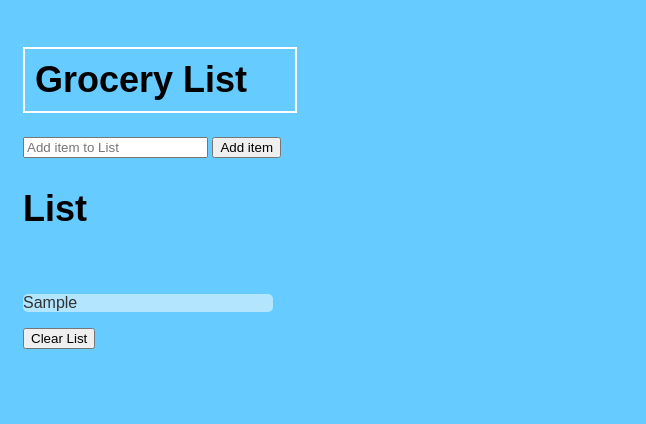
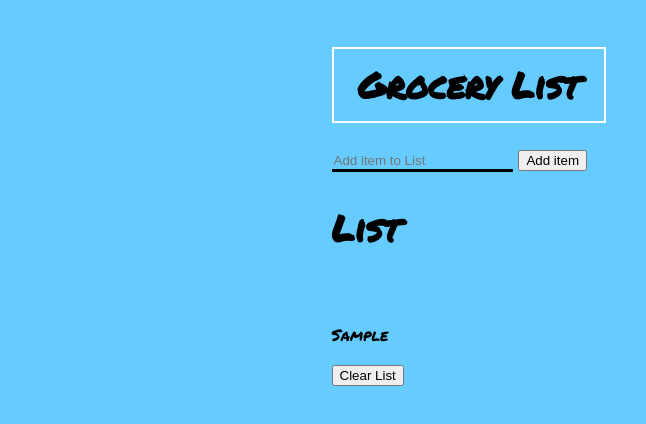
Before and after one commit to dol7/Grocery-List, a plain HTML site: page index.html in a window 1280 px wide. Both pictures are taken after typing "Sample" into the empty fields and a click on the button "Add item". Shown: the whole page, without its empty margins (0-646 px from the left). Drawn offline with Linux system fonts and the light colour scheme; a web font is replaced by a local one.

Commit message:
Add files via upload

```diff
--- a/index.html
+++ b/index.html
@@ -3,7 +3,8 @@
 <head>
     <meta charset="UTF-8">
     <meta name="viewport" content="width=device-width, initial-scale=1.0">
-    <link rel="stylesheet"  href="https://fonts.googleapis.com/css?family=Khula">
+    <!--<link href="https://fonts.googleapis.com/css2?family=Permanent+Marker" rel="stylesheet">-->
+    <link rel="stylesheet" href="https://fonts.googleapis.com/css2?family=Permanent+Marker">
     <link rel="stylesheet" href="style.css">
     <title>Grocery app</title>
 </head>
@@ -13,12 +14,16 @@
     <h1 id="title">Grocery List</h1>
 
     <form>
+        <!--<svg width="2em" height="2em" viewBox="0 0 16 16" class="bi bi-pencil-square" fill="currentColor" xmlns="http://www.w3.org/2000/svg">
+            <path d="M15.502 1.94a.5.5 0 0 1 0 .706L14.459 3.69l-2-2L13.502.646a.5.5 0 0 1 .707 0l1.293 1.293zm-1.75 2.456l-2-2L4.939 9.21a.5.5 0 0 0-.121.196l-.805 2.414a.25.25 0 0 0 .316.316l2.414-.805a.5.5 0 0 0 .196-.12l6.813-6.814z"/>
+            <path fill-rule="evenodd" d="M1 13.5A1.5 1.5 0 0 0 2.5 15h11a1.5 1.5 0 0 0 1.5-1.5v-6a.5.5 0 0 0-1 0v6a.5.5 0 0 1-.5.5h-11a.5.5 0 0 1-.5-.5v-11a.5.5 0 0 1 .5-.5H9a.5.5 0 0 0 0-1H2.5A1.5 1.5 0 0 0 1 2.5v11z"/>
+          </svg>-->
         <input type="text" id="item" placeholder="Add item to List" required>
         <button id="add-list">Add item</button>
     </form>
 
 <h2 id="Grocery-List">List</h2> <br>
-<ul>
+<ul id="wholelist">
 
 
 </ul>
--- a/script.js
+++ b/script.js
@@ -2,9 +2,12 @@ var formField = document.querySelector('form');
 var groceryItem = document.querySelector('ul');
 var buttonClearAll = document.querySelector('#clear-list');
 var inputGroceryItem =document.getElementById('item');
+var myNodeList = document.getElementsByTagName('li');
+
+
 
 //var itemsArray = [];
-var itemsArray = localStorage.getItem('groceryItems') ? JSON.parse(localStorage.getItem('groceryItems')) :[];
+var itemsArray = localStorage.getItem('groceryItems')?JSON.parse(localStorage.getItem('groceryItems')):[];
 
 localStorage.setItem('groceryItems',JSON.stringify(itemsArray));
 
@@ -14,11 +17,14 @@ var storage = JSON.parse(localStorage.getItem('groceryItems'));
 formField.addEventListener('submit', function(e) {
     e.preventDefault();
 
+//console.log("from form"+inputGroceryItem.value);
+
     itemsArray.push(inputGroceryItem.value);
     localStorage.setItem('groceryItems',JSON.stringify(itemsArray));
 
     addGroceryList(inputGroceryItem.value);
     inputGroceryItem.value='';
+
 
 });
 
@@ -26,6 +32,9 @@ formField.addEventListener('submit', function(e) {
 var addGroceryList = function(text) {
 
     var addToList = document.createElement('li');
+    var children = groceryItem.children.length+1;
+    //addToList.setAttribute('class','checked'/*+children*/);
+
     addToList.textContent=text;
     groceryItem.appendChild(addToList);
 
@@ -36,6 +45,7 @@ for (var i=0; i< storage.length; i++) {
     addGroceryList(storage[i]);
 }
 
+
 buttonClearAll.addEventListener('click',function() {
 
     localStorage.clear();
@@ -44,3 +54,18 @@ buttonClearAll.addEventListener('click',function() {
 
     }
 });
+
+
+groceryItem.addEventListener('click',function(e) {
+
+
+    console.log(e.target);
+
+if (e.target.tagName==='LI') {
+
+
+    e.target.classList.toggle('checked');
+    }
+
+
+});
--- a/style.css
+++ b/style.css
@@ -1,19 +1,41 @@
 body {
     padding: 15px;
     background-color: #66CCFF;
-    font-family: sans-serif;
+    font-family: "Permanent Marker";
     }
+.container {
+    width: 50%;
+    margin:auto;
+}
+
 #title {
+    text-align: center;
     padding: 10px;
     font-size: 36px;
     border: 2px solid #ffffff;
     width: 250px;
 
 }
+.form {
+    text-align: 5%;
+
+}
+svg {
+    float:left;
+}
+
+#item {
+    background-color: #66CCFF;
+
+    outline: 0;
+    border: 0 solid;
+    border-bottom-width: 3px;
+
+}
 
 #Grocery-List {
     font-size: 36px;
-}
+    }
 
 ul {
     list-style: none;
@@ -21,10 +43,12 @@ ul {
     width: 250px;
 }
 
-li {
+ul li.checked {
     color: #333;
     background-color: rgb(255,255,255,.5);
+    padding: 15px;
     margin-bottom: 15px;
     border-radius: 5px;
+    text-decoration: line-through;
 
 }
```
